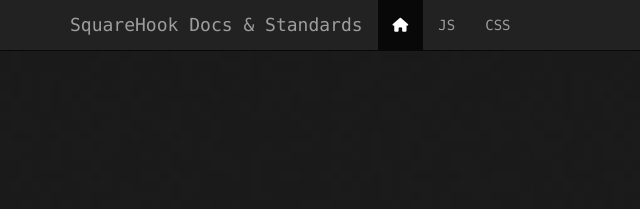
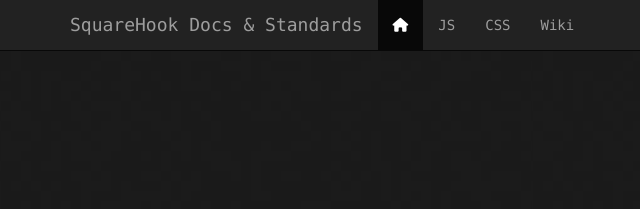
Before and after one commit to SquareHook/SquareHook.github.io, a Jekyll site: the page built from standards/html.html, in a window 1280 px wide. Shown: the top 209 px of the page, without its empty margins (0-640 px from the left). Built offline with Jekyll 4.4.1, drawn with Linux system fonts in a browser that asks for light colours; nearby versions of some CDN libraries.

Commit message:
Update default.html

```diff
--- a/_layouts/default.html
+++ b/_layouts/default.html
@@ -40,6 +40,7 @@
             <li class="active"><a href="/"><span class="fa fa-home"></span></a></li>
             <li><a href="/standards/js.html">JS</a></li>
             <li><a href="/standards/css.html">CSS</a></li>
+            <li><a href="https://github.com/SquareHook/SquareHook.github.io/wiki">Wiki</a></li>
           </ul>
         </div><!--/.nav-collapse -->
       </div>
```
